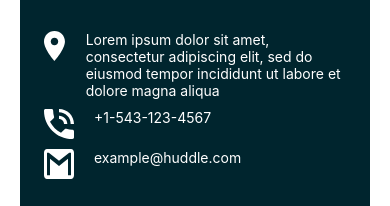
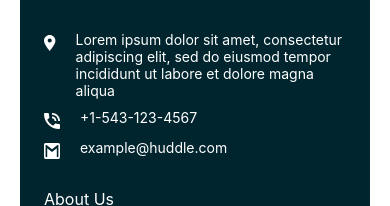
Before and after one commit to saschacollinet/design-exercise, a website built with Vite: page index.html in a window 390 px wide. Shown: the part 824-1030 px from the top of the page. Built offline with nearby package versions, Linux system fonts and the light colour scheme.

Commit message:
Edited Footer Icons

```diff
--- a/css/footer.css
+++ b/css/footer.css
@@ -39,6 +39,13 @@
     .footer-phone p,
     .footer-mail a {
         font-size: 14px;
+    }
+    .footer-location__img,
+    .footer-phone__img,
+    .footer-mail__img {
+        width: 16px !important;
+        height: 16px !important;
+        margin-top: 4px;
     }
 }
 
--- a/css/header.css
+++ b/css/header.css
@@ -109,6 +109,7 @@
     .header__call-to-action {
         margin-bottom: 3em;
         padding-top: .8em;
+        max-width: 100%;
         padding-bottom: .8em;
         font-weight: bold;
         font-size: 1rem;
```
